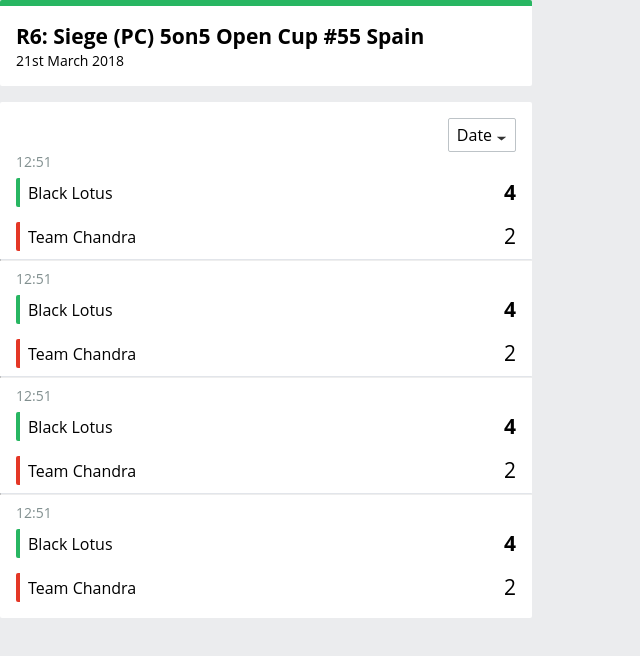
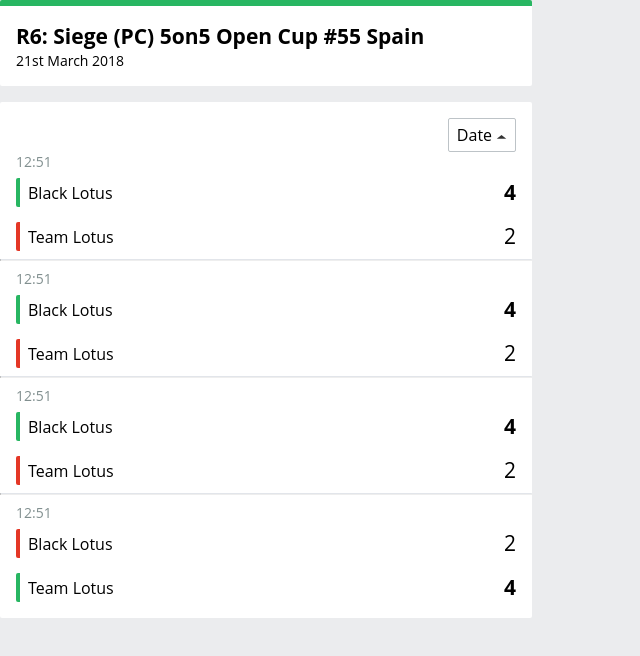
Before and after one commit to milanterhes/tournaments, a React (Create React App) app: page / in a window 1280 px wide. Shown: the top 656 px of the page, without its empty margins (0-640 px from the left). Built offline with nearby package versions, Linux system fonts and the light colour scheme.

Commit message:
added Tournament component

```diff
--- a/src/App.tsx
+++ b/src/App.tsx
@@ -1,15 +1,62 @@
 import React from "react";
-import Header from "./components/presentational/Header";
-import MatchList from "./components/presentational/MatchList";
+import Tournament from "./components/presentational/Tournament";
 
 function App() {
   return (
     <div style={{ display: "flex", justifyContent: "center", flexDirection: "column" }}>
-      <Header
-        title="R6: Siege (PC) 5on5 Open Cup #55 Spain"
-        date="21st March 2018"
+      <Tournament
+        sortDesc={false}
+        matches={[{
+          time: "12:51",
+          team1: {
+            name: "Black Lotus",
+            points: 4,
+            winner: true
+          },
+          team2: {
+            name: "Team Lotus",
+            points: 2,
+            winner: false
+          },
+        },{
+          time: "12:51",
+          team1: {
+            name: "Black Lotus",
+            points: 4,
+            winner: true
+          },
+          team2: {
+            name: "Team Lotus",
+            points: 2,
+            winner: false
+          },
+        },{
+          time: "12:51",
+          team1: {
+            name: "Black Lotus",
+            points: 4,
+            winner: true
+          },
+          team2: {
+            name: "Team Lotus",
+            points: 2,
+            winner: false
+          },
+        },{
+          time: "12:51",
+          team1: {
+            name: "Black Lotus",
+            points: 2,
+            winner: false
+          },
+          team2: {
+            name: "Team Lotus",
+            points: 4,
+            winner: true
+          },
+        }]}
+        header={{date: "21st March 2018", title: "R6: Siege (PC) 5on5 Open Cup #55 Spain"}}
       />
-      <MatchList/>
     </div>
   );
 }
--- a/src/components/presentational/Header.tsx
+++ b/src/components/presentational/Header.tsx
@@ -2,7 +2,7 @@
 import styled from "styled-components";
 import Container from "./Container";
 
-interface IProps {
+export interface IProps {
   title: String;
   date: String;
 }
--- a/src/components/presentational/Match.tsx
+++ b/src/components/presentational/Match.tsx
@@ -7,7 +7,7 @@
   points: Number;
 }
 
-interface IMatch {
+export interface IMatch {
   time: String,
   team1: ITeam,
   team2: ITeam
--- a/src/components/presentational/MatchList.tsx
+++ b/src/components/presentational/MatchList.tsx
@@ -1,8 +1,13 @@
 import React from "react";
 import styled from "styled-components";
 import Container from "./Container";
-import Match from "./Match";
+import Match, { IMatch } from "./Match";
 import DateSort from "./DateSort";
+
+interface IMatchList {
+  sortDesc: Boolean,
+  matches: IMatch[]
+}
 
 const Divider = styled.hr`
   width: calc(100% + 30px);
@@ -10,42 +15,19 @@
   border-top: 1px solid #E2E5EA;
 `
 
-const MatchList = () => (
+const MatchList = ({sortDesc, matches}: IMatchList) => (
   <Container style={{marginTop: 16}}>
 
     <div style={{textAlign: "right"}}>
-      <DateSort desc={true}/>
+      <DateSort desc={sortDesc}/>
     </div>
 
-    <Match
-      time="12:51"
-      team1={{winner: true, name: 'Black Lotus', points: 4}}
-      team2={{winner: false, name: 'Team Chandra', points: 2}}
-    />
-
-    <Divider />
-
-    <Match
-      time="12:51"
-      team1={{winner: true, name: 'Black Lotus', points: 4}}
-      team2={{winner: false, name: 'Team Chandra', points: 2}}
-    />
-
-    <Divider />
-
-    <Match
-      time="12:51"
-      team1={{winner: true, name: 'Black Lotus', points: 4}}
-      team2={{winner: false, name: 'Team Chandra', points: 2}}
-    />
-
-    <Divider />
-
-    <Match
-      time="12:51"
-      team1={{winner: true, name: 'Black Lotus', points: 4}}
-      team2={{winner: false, name: 'Team Chandra', points: 2}}
-    />
+    {matches.map((match, idx) => (
+      <>
+        <Match {...match} />
+        {idx !== matches.length -1 && <Divider />}
+      </>
+    ))}
   </Container>
 );
 
--- /dev/null
+++ b/src/components/presentational/Tournament.tsx
@@ -0,0 +1,19 @@
+import React from "react";
+import Header, {IProps as IHeaderProps} from "./Header";
+import MatchList from "./MatchList";
+import {IMatch} from "./Match";
+
+interface ITournament {
+  header: IHeaderProps,
+  matches: IMatch[],
+  sortDesc: Boolean
+}
+
+const Tournament = ({header, matches, sortDesc}: ITournament) => (
+  <>
+    <Header {...header}/>
+    <MatchList sortDesc={false} matches={matches}/>
+  </>
+)
+
+export default Tournament;
```
